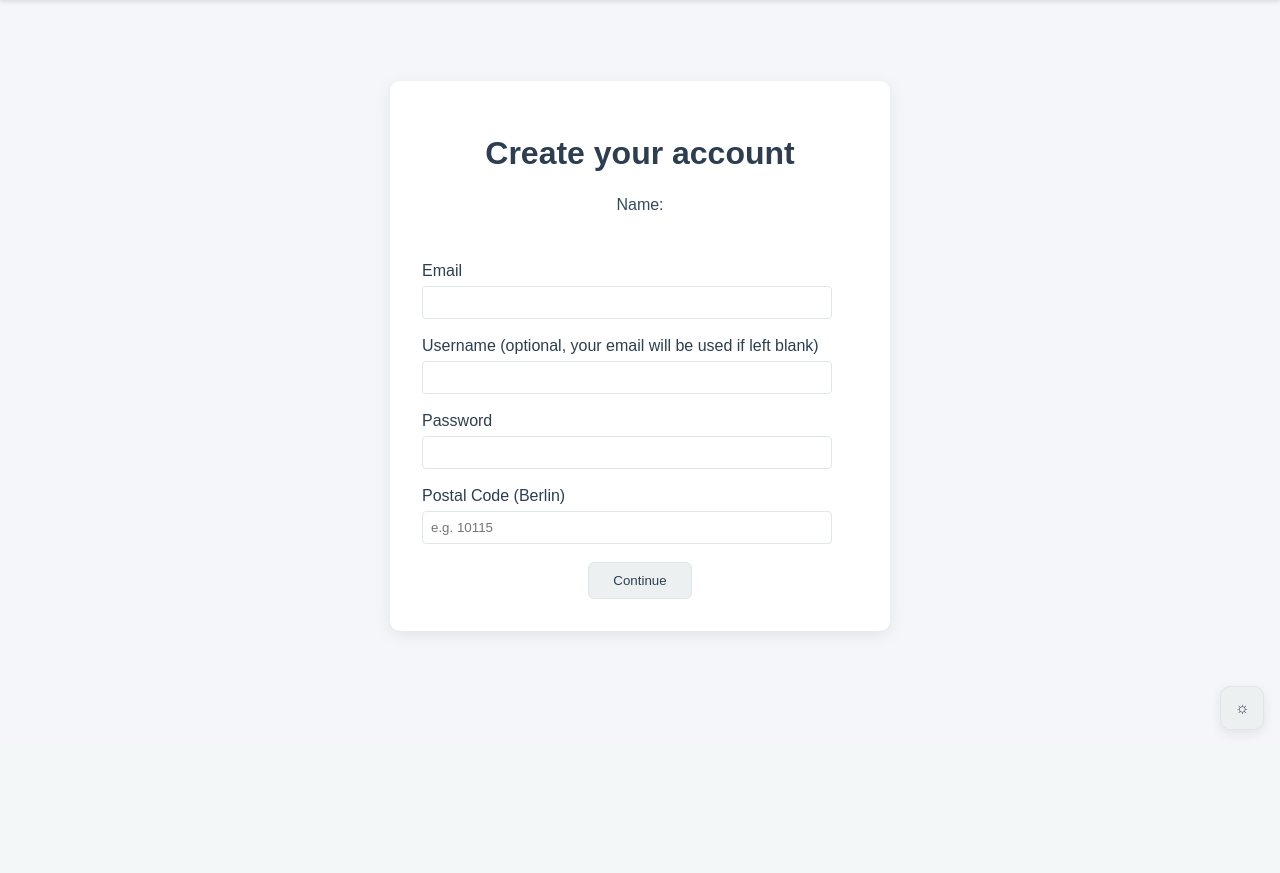
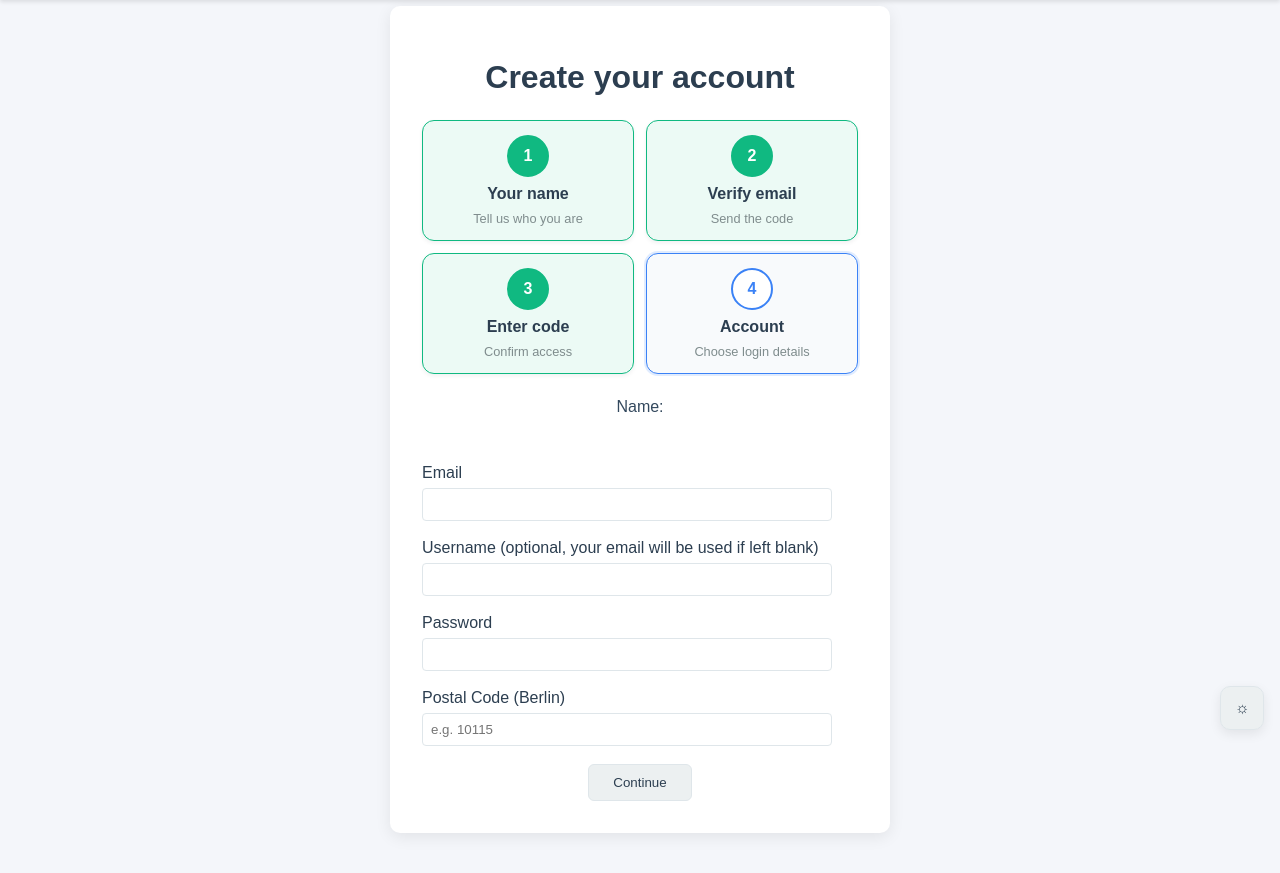
Before and after one commit to Solgeee/Informatik-Projekt, a Django app: template main/templates/main/register_email.html in a window 1280 px wide. Shown: the part 54-927 px from the top of the page. Before the commit the page ends 787 px from the top, so only its background shows below. Run offline with Django 5.2, Linux system fonts and the light colour scheme; the template is opened without the code that fills it, so the values that code supplies are empty.

Commit message:
formatting issues for registration fixed

```diff
--- /dev/null
+++ b/main/templates/main/includes/register_progress.html
@@ -0,0 +1,23 @@
+{% load i18n %}
+<ul class="reg-progress" aria-label="{% trans 'Registration progress' %}">
+    <li class="reg-progress__step {% if current_step > 1 %}is-complete{% elif current_step == 1 %}is-current{% endif %}">
+        <span class="reg-progress__number">1</span>
+        <span class="reg-progress__label">{% trans "Your name" %}</span>
+        <span class="reg-progress__hint">{% trans "Tell us who you are" %}</span>
+    </li>
+    <li class="reg-progress__step {% if current_step > 2 %}is-complete{% elif current_step == 2 %}is-current{% endif %}">
+        <span class="reg-progress__number">2</span>
+        <span class="reg-progress__label">{% trans "Verify email" %}</span>
+        <span class="reg-progress__hint">{% trans "Send the code" %}</span>
+    </li>
+    <li class="reg-progress__step {% if current_step > 3 %}is-complete{% elif current_step == 3 %}is-current{% endif %}">
+        <span class="reg-progress__number">3</span>
+        <span class="reg-progress__label">{% trans "Enter code" %}</span>
+        <span class="reg-progress__hint">{% trans "Confirm access" %}</span>
+    </li>
+    <li class="reg-progress__step {% if current_step > 4 %}is-complete{% elif current_step == 4 %}is-current{% endif %}">
+        <span class="reg-progress__number">4</span>
+        <span class="reg-progress__label">{% trans "Account" %}</span>
+        <span class="reg-progress__hint">{% trans "Choose login details" %}</span>
+    </li>
+</ul>
--- /dev/null
+++ b/main/templates/main/includes/register_progress_styles.html
@@ -0,0 +1,81 @@
+.reg-progress {
+    list-style: none;
+    display: flex;
+    gap: 12px;
+    padding: 0;
+    margin: 0 0 24px 0;
+    flex-wrap: wrap;
+}
+
+.reg-progress__step {
+    flex: 1 1 calc(25% - 12px);
+    min-width: 140px;
+    padding: 14px 12px;
+    border-radius: 12px;
+    border: 1px solid var(--border, #dce3f0);
+    background: var(--card-muted, #f8fafc);
+    color: var(--muted-text, #6c7485);
+    text-align: center;
+    box-shadow: 0 2px 4px rgba(15, 23, 42, 0.06);
+    display: flex;
+    flex-direction: column;
+    align-items: center;
+    gap: 8px;
+    transition: border-color 0.2s ease, box-shadow 0.2s ease, background 0.2s ease;
+}
+
+.reg-progress__number {
+    width: 38px;
+    height: 38px;
+    border-radius: 50%;
+    border: 2px solid var(--border, #dce3f0);
+    display: inline-flex;
+    align-items: center;
+    justify-content: center;
+    font-weight: 600;
+    color: var(--text, #2c3e50);
+    background: #fff;
+}
+
+.reg-progress__label {
+    font-weight: 600;
+    color: var(--text, #1f2933);
+}
+
+.reg-progress__hint {
+    font-size: 0.8rem;
+    color: var(--muted-text, #6c7485);
+}
+
+.reg-progress__step.is-current {
+    border-color: #3b82f6;
+    box-shadow: 0 0 0 2px rgba(59, 130, 246, 0.15);
+}
+
+.reg-progress__step.is-current .reg-progress__number {
+    border-color: #3b82f6;
+    color: #3b82f6;
+}
+
+.reg-progress__step.is-complete {
+    border-color: #10b981;
+    background: rgba(16, 185, 129, 0.08);
+    color: #0f5132;
+}
+
+.reg-progress__step.is-complete .reg-progress__number {
+    background: #10b981;
+    border-color: #10b981;
+    color: #fff;
+}
+
+@media (max-width: 800px) {
+    .reg-progress {
+        gap: 12px;
+    }
+    .reg-progress__step {
+        flex: 1 1 calc(50% - 12px);
+        min-width: 160px;
+        padding: 12px;
+    }
+}
--- a/main/templates/main/register_email.html
+++ b/main/templates/main/register_email.html
@@ -2,9 +2,12 @@
 <html>
 <head>
     {% load i18n %}
+    <meta charset="utf-8">
+    <meta name="viewport" content="width=device-width, initial-scale=1">
     <title>{% trans "Register - Account Details" %}</title>
     {% include 'main/header.html' with header_style=True %}
     <style>
+        {% include 'main/includes/register_progress_styles.html' %}
         body { font-family: Arial, sans-serif; background: #f4f6fa; margin: 0; padding: 0; }
         .auth-page { min-height: calc(100vh - 60px); margin-top: 60px; display: flex; align-items: center; justify-content: center; }
     .container { width: 500px; max-width: 92vw; margin: 0 auto 40px; min-height: 440px; background: #fff; border-radius: 10px; box-shadow: 0 4px 16px rgba(0,0,0,0.08); padding: 32px; text-align: center; box-sizing: border-box; }
@@ -24,6 +27,7 @@
     <div class="auth-page">
     <div class="container">
     <h1>{% trans "Create your account" %}</h1>
+        {% include 'main/includes/register_progress.html' with current_step=4 %}
         <div class="subheader-slot">
             <div class="info">{% trans "Name:" %} {{ request.session.reg_first_name }} {{ request.session.reg_last_name }}</div>
         </div>
--- a/main/templates/main/register_name.html
+++ b/main/templates/main/register_name.html
@@ -2,9 +2,12 @@
 <html>
 <head>
     {% load i18n %}
+    <meta charset="utf-8">
+    <meta name="viewport" content="width=device-width, initial-scale=1">
     <title>{% trans "Register - Your Name" %}</title>
     {% include 'main/header.html' with header_style=True %}
     <style>
+        {% include 'main/includes/register_progress_styles.html' %}
         body { font-family: Arial, sans-serif; background: #f4f6fa; margin: 0; padding: 0; }
         .auth-page { min-height: calc(100vh - 60px); margin-top: 60px; display: flex; align-items: center; justify-content: center; }
     .container { width: 500px; max-width: 92vw; margin: 0 auto 40px; min-height: 440px; background: #fff; border-radius: 10px; box-shadow: 0 4px 16px rgba(0,0,0,0.08); padding: 32px; text-align: center; box-sizing: border-box; }
@@ -23,6 +26,7 @@
     <div class="auth-page">
         <div class="container">
             <h1>{% trans "Register" %}</h1>
+        {% include 'main/includes/register_progress.html' with current_step=1 %}
         <div class="subheader-slot"></div>
         <div class="message-slot">
             {% if messages %}
--- a/main/templates/main/register_restrictions.html
+++ b/main/templates/main/register_restrictions.html
@@ -5,6 +5,7 @@
     <title>{% trans "Restrictions" %}</title>
     {% include 'main/header.html' with header_style=True %}
     <style>
+        {% include 'main/includes/register_progress_styles.html' %}
         body { font-family: Arial, sans-serif; background: var(--bg); color: var(--text); margin: 0; }
         .container { max-width: 720px; margin: 60px auto; background: var(--card-bg); border-radius: 10px; box-shadow: 0 4px 16px var(--elev); padding: 24px; }
         h1 { margin: 0 0 16px 0; }
@@ -30,7 +31,7 @@
 <body>
     {% include 'main/header.html' with header_content=True %}
     <div class="container">
-        <h1>{% trans "Restrictions" %}</h1>
+    <h1>{% trans "Restrictions" %}</h1>
         <p class="note">{% trans "Select one option in each category. This is required to participate in polls." %}</p>
 
         <div class="messages">
```
Also changed, not shown: main/templates/main/request_verification.html (+36 -12 lines), main/templates/main/verify_code.html (+38 -13 lines), db.sqlite3.
